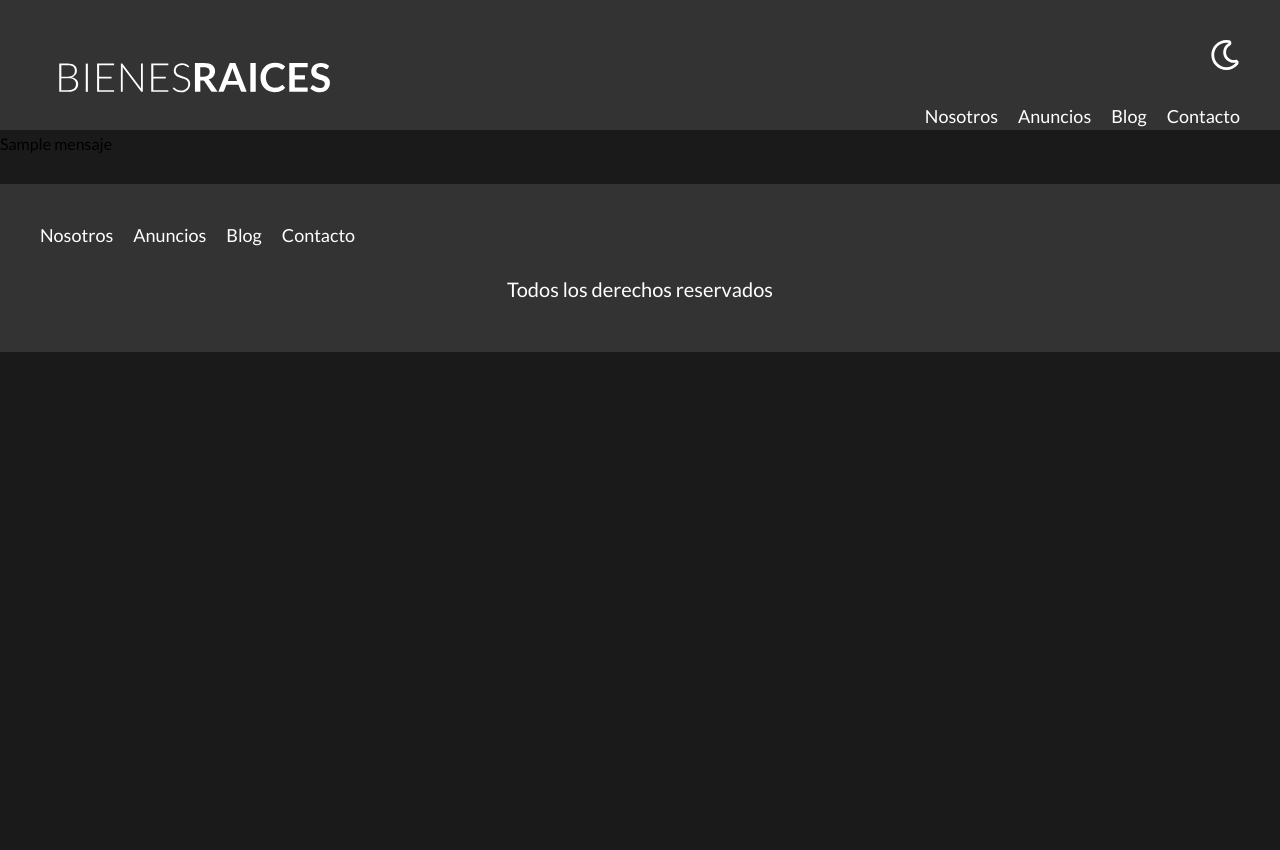
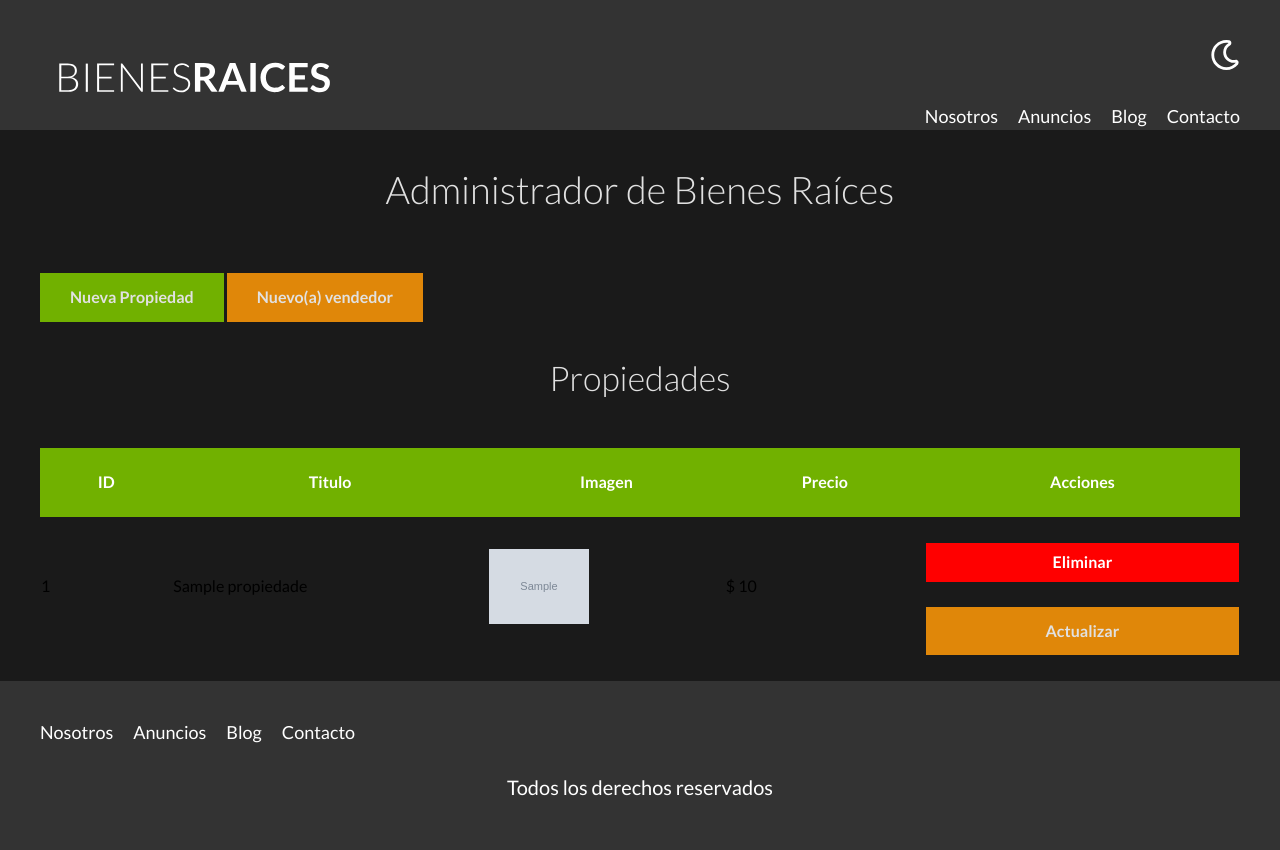
Before and after one commit to Miunich/bienesmvc, a PHP site: template views/propiedades/admin.php in a window 1280 px wide. Before the commit the page ends 352 px from the top, so only its background shows below. Run offline with PHP 8.4, Linux system fonts and the light colour scheme; the template is opened without the code that fills it: most values are stand-ins (such as "Sample title", 1, 10 or a date in 2020); grey boxes marked "Sample" are stand-in pictures.

Commit message:
configuración, admin e imágenes

```diff
--- a/MVC/Router.php
+++ b/MVC/Router.php
@@ -41,7 +41,7 @@ class Router
     {
 
         foreach ($datos as $key => $value) {
-            $$key = $value;//variable de variables
+            $$key = $value;//$$key variable de variables
         }
         ob_start();//guarda el contenido en un buffer
         include __DIR__ . "/../views/$view.php";
--- a/controllers/PropiedadController.php
+++ b/controllers/PropiedadController.php
@@ -2,11 +2,15 @@
 
 namespace Controllers;
 use MVC\Router;
+use Model\Propiedad;
 
 class PropiedadController{
     public static function index(Router $router){
+        $propiedades = Propiedad::all();
+        $resultado = null;
         $router->render('propiedades/admin',[
-            'mensaje' => 'Desde la vista'
+            'propiedades' => $propiedades,
+            'resultado' => $resultado
         ]);
     }
 
--- a/views/propiedades/admin.php
+++ b/views/propiedades/admin.php
@@ -1,2 +1,59 @@
-<?php
-echo $mensaje;
+<main class="contenedor seccion">
+    <h1>Administrador de Bienes Raíces</h1>
+    <?php
+    $resultado = $resultado ?? null;
+
+    if ($resultado) {
+        if ($resultado == '1'): ?>
+            <p class="alerta exito">Anuncio creado correctamente</p>
+        <?php elseif ($resultado == '2'): ?>
+            <p class="alerta exito">Anuncio actualizado correctamente</p>
+        <?php elseif ($resultado == '3'): ?>
+            <p class="alerta error">Anuncio borrado correctamente</p>
+        <?php elseif ($resultado == '4'): ?>
+            <p class="alerta error">Vendedor borrado correctamente</p>
+        <?php elseif ($resultado == '5'): ?>
+            <p class="alerta exito">Vendedor actualizado correctamente</p>
+        <?php elseif ($resultado == '6'): ?>
+            <p class="alerta exito">Vendedor creado correctamente</p>
+        <?php endif;
+    }
+?>
+
+
+    <a href="/admin/propiedades/crear.php" class="boton boton-verde"> Nueva Propiedad</a>
+    <a href="/admin/vendedores/crear.php" class="boton boton-amarillo"> Nuevo(a) vendedor</a>
+
+    <h2>Propiedades</h2>
+    <table class="propiedades">
+        <thead>
+            <tr>
+                <th>ID</th>
+                <th>Titulo</th>
+                <th>Imagen</th>
+                <th>Precio</th>
+                <th>Acciones</th>
+            </tr>
+        </thead>
+
+        <tbody><!--Mostrar los resultados-->
+            <!-- recorrer los resultados -->
+            <?php foreach ($propiedades as $propiedad): ?>
+                <tr>
+                    <td><?php echo $propiedad->id; ?></td>
+                    <td><?php echo $propiedad->titulo; ?></td>
+                    <td> <img src="/public/imagenes/<?php echo $propiedad->imagen; ?>" alt="" class="imagen-tabla"></td>
+                    <td>$ <?php echo $propiedad->precio; ?></td>
+                    <td>
+                        <form action="" method="POST" class="w-100">
+                            <input type="hidden" name="id" value="<?= $propiedad->id; ?>">
+                            <input type="hidden" name="tipo" value="propiedad">
+                            <input type="submit" class="boton-rojo-block" value="Eliminar">
+                        </form>
+                        <a href="propiedades/actualizar.php?id=<?php echo $propiedad->id; ?>" class="boton-amarillo-block">Actualizar</a>
+                    </td>
+                </tr>
+            <?php endforeach; ?>
+        </tbody>
+    </table>
+</main>
```
Also changed, not shown: public/imagenes/6753452aa7142.jpg (added), public/imagenes/6753468cdab00.jpg (added), public/imagenes/6758734950fe6.jpg (added), public/imagenes/anuncio1.jpg (added), public/imagenes/anuncio2.jpg (added), public/imagenes/anuncio3.jpg (added), public/imagenes/anuncio4.jpg (added), public/imagenes/blog1.jpg (added), public/imagenes/blog2.jpg (added), public/imagenes/blog4.jpg (added), public/imagenes/destacada.jpg (added), public/imagenes/destacada2.jpg (added), public/imagenes/destacada3.jpg (added), public/imagenes/luz.png (added), 1 more files.
